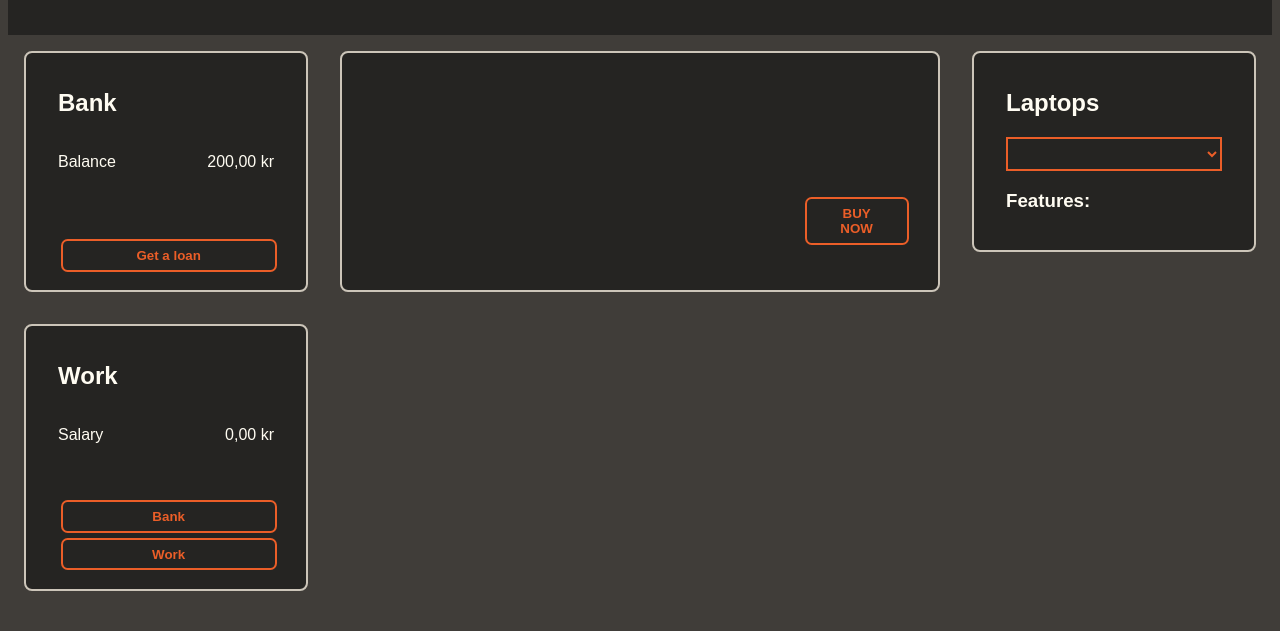
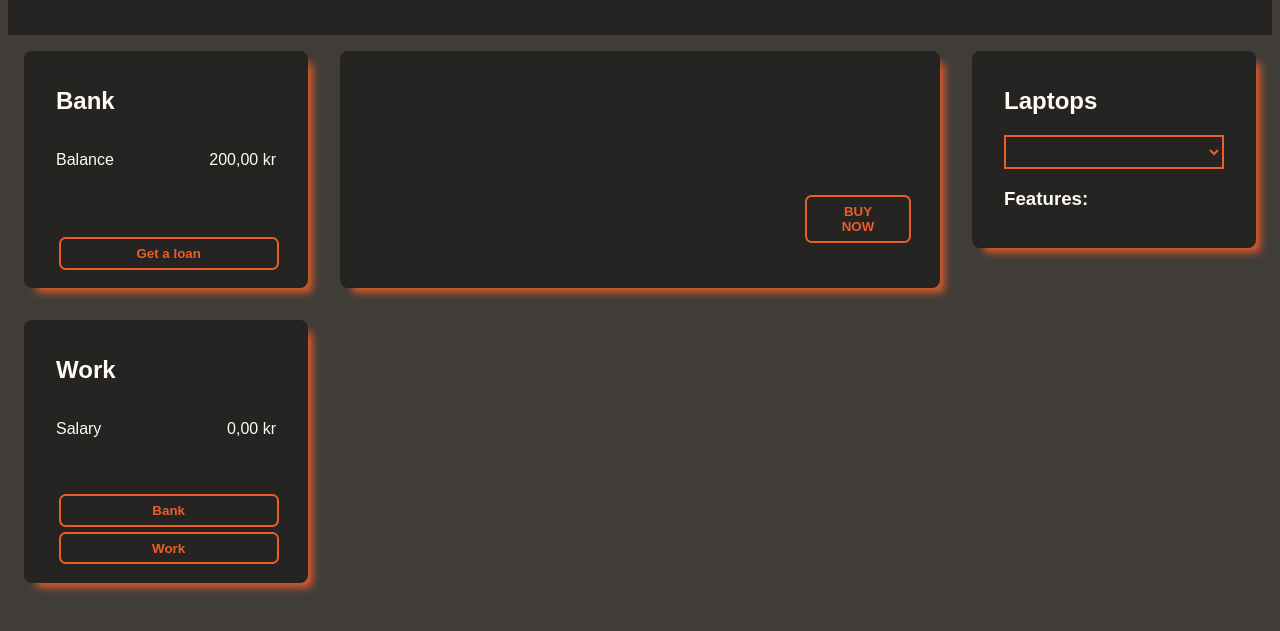
Before and after one commit to Kvernhaug/Assignment1, a plain HTML site: page index.html in a window 1280 px wide. Shown: the part 85-716 px from the top of the page. Drawn offline with Linux system fonts and the light colour scheme; no server answers.

Commit message:
Added cool orange shade

```diff
--- a/style.css
+++ b/style.css
@@ -35,7 +35,7 @@
     background-color: #252422;
     padding: 1em 2em;
     margin: 1em;
-    border: 2px solid #ccc5b9;
+    box-shadow: 8px 8px 8px -4px #eb5e28;
     border-radius: 0.5em;
     min-height: 8em;
 }
```
